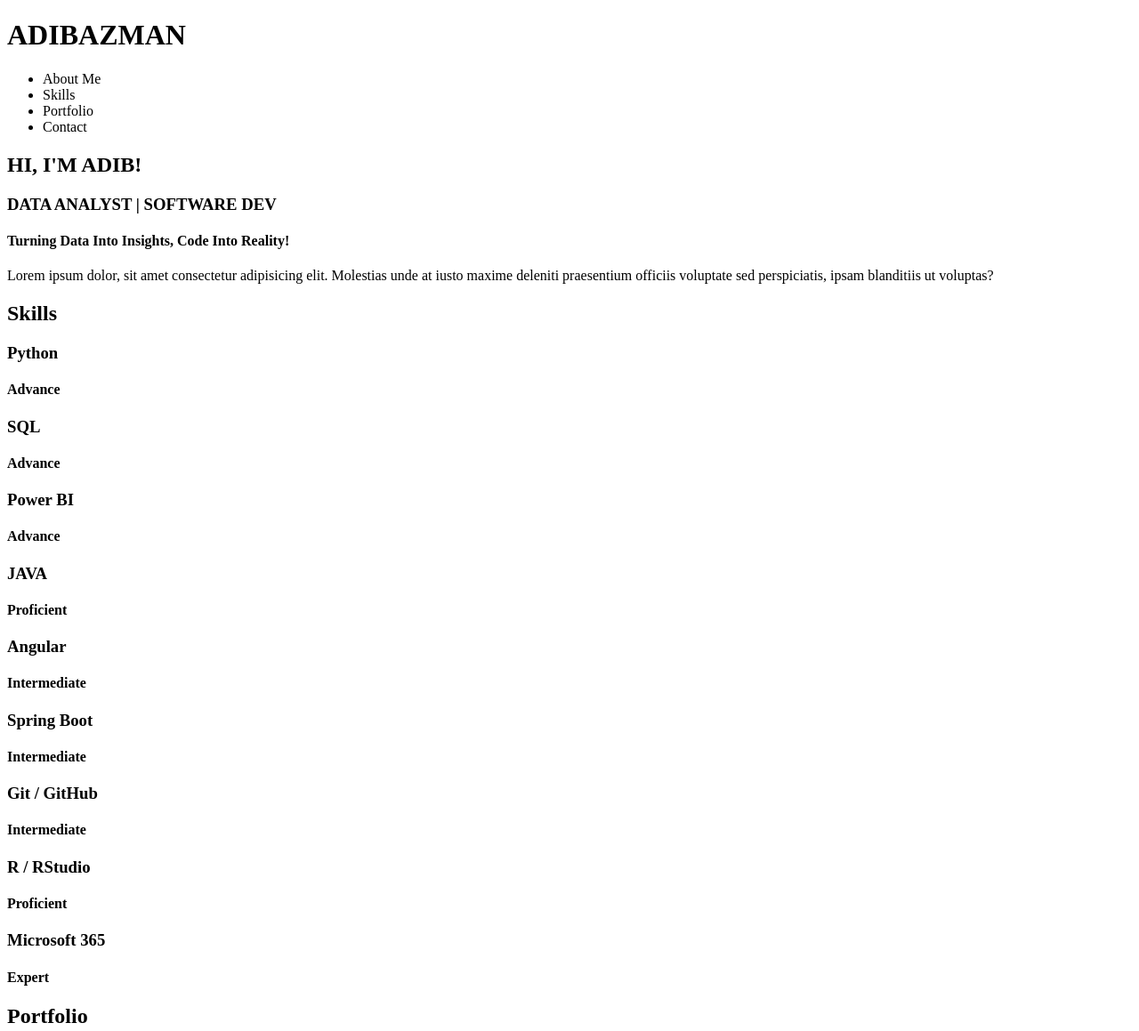
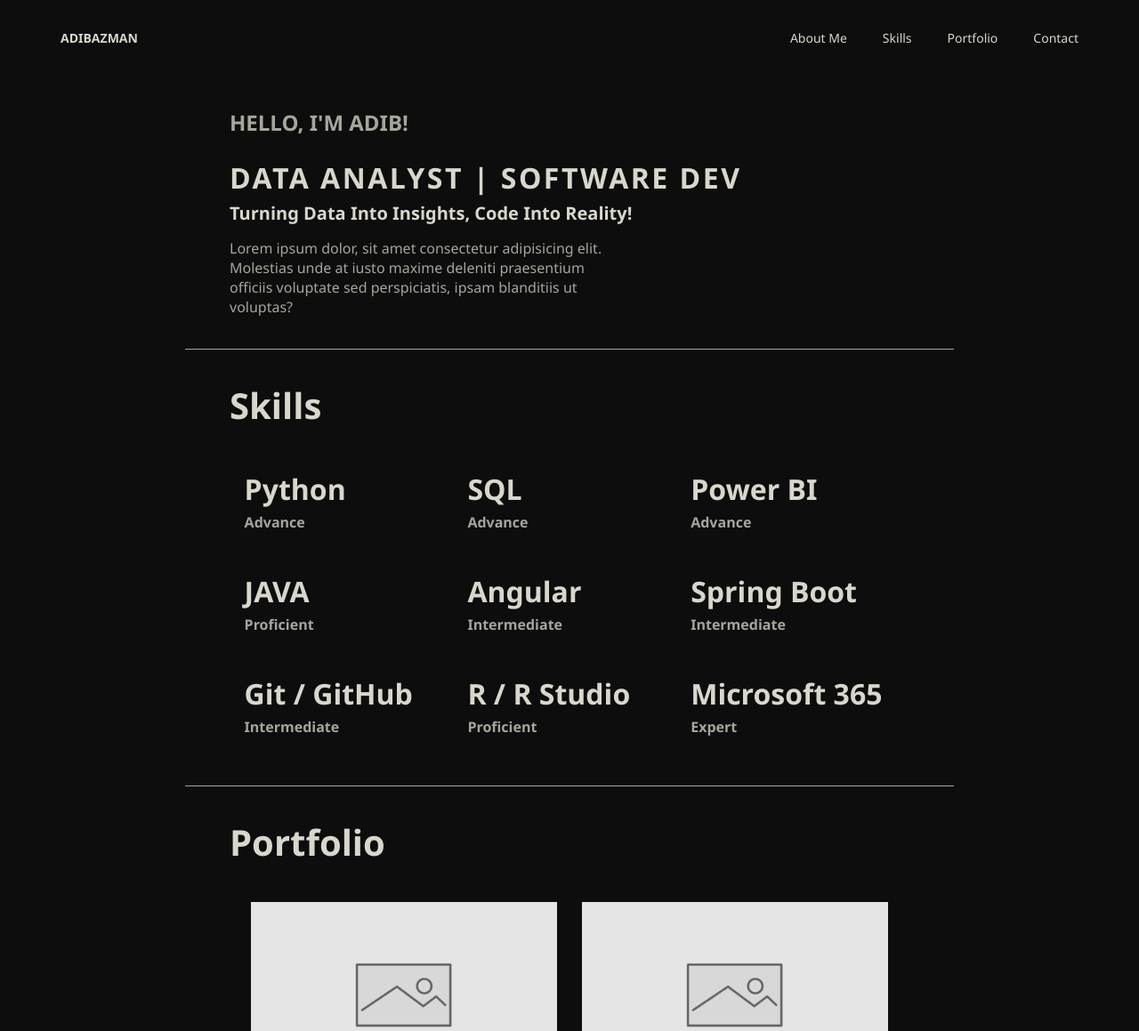
Before and after one commit to adibazmann/myportfolio, a plain HTML site: page index.html in a window 1280 px wide. Shown: the top 1159 px of the page at 89% size. Drawn offline with Linux system fonts and the light colour scheme.

Commit message:
CSS styles added

```diff
--- a/index.html
+++ b/index.html
@@ -9,13 +9,13 @@
 <body>
     <header id="main-header">
         <div class="header">
-            <h1 class="title">ADIBAZMAN</h1>
+            <p class="title">ADIBAZMAN</p>
             <nav id="navbar">
                 <ul class="navbarlist">
-                    <li class="page">About Me</li>
-                    <li class="page">Skills</li>
-                    <li class="page">Portfolio</li>
-                    <li class="page">Contact</li>
+                    <li class="page"><a href="">About Me</a></li>
+                    <li class="page"><a href="">Skills</a></li>
+                    <li class="page"><a href="">Portfolio</a></li>
+                    <li class="page"><a href="">Contact</a></li>
                 </ul>
             </nav>
         </div>
@@ -23,55 +23,62 @@
 
     <section id="hero">
         <div class="container">
-            <h2 class="greetings">HI, I'M ADIB!</h2>
-            <h3 class="role">DATA ANALYST | SOFTWARE DEV</h3>
-            <h4 class="motto">Turning Data Into Insights, Code Into Reality!</h4>
+            <div class="herotext">
+                <p class="greetings">HELLO, I'M ADIB!</h2>
+                <p class="role">DATA ANALYST | SOFTWARE DEV</p>
+                <p class="motto">Turning Data Into Insights, Code Into Reality!</p>
                 <p class="summary">
                     Lorem ipsum dolor, sit amet consectetur adipisicing elit.
                     Molestias unde at iusto maxime deleniti praesentium officiis
                     voluptate sed perspiciatis, ipsam blanditiis ut voluptas?
                 </p>
             </div>
+            <div class="heropic">
+
+            </div>
+        </div>
     </section>
 
     <section id="skills">
         <div class="container">
             <h2>Skills</h2>
+            <div class="skillboxes">
                 <div class="skillbox">
-                <h3 class="skill">Python</h3>
-                <h4 class="exp">Advance</h4>
+                    <p class="skill">Python</p>
+                    <p class="exp">Advance</p>
                 </div>
                 <div class="skillbox">
-                <h3 class="skill">SQL</h3>
-                <h4 class="exp">Advance</h4>
+                    <p class="skill">SQL</p>
+                    <p class="exp">Advance</p>
                 </div>
                 <div class="skillbox">
-                <h3 class="skill">Power BI</h3>
-                <h4 class="exp">Advance</h4>
+                    <p class="skill">Power BI</p>
+                    <p class="exp">Advance</p>
                 </div>
                 <div class="skillbox">
-                <h3 class="skill">JAVA</h3>
-                <h4 class="exp">Proficient</h4>
+                    <p class="skill">JAVA</p>
+                    <p class="exp">Proficient</p>
                 </div>
                 <div class="skillbox">
-                <h3 class="skill">Angular</h3>
-                <h4 class="exp">Intermediate</h4>
+                    <p class="skill">Angular</p>
+                    <p class="exp">Intermediate</p>
                 </div>
                 <div class="skillbox">
-                <h3 class="skill">Spring Boot</h3>
-                <h4 class="exp">Intermediate</h4>
+                    <p class="skill">Spring Boot</p>
+                    <p class="exp">Intermediate</p>
                 </div>
                 <div class="skillbox">
-                <h3 class="skill">Git / GitHub</h3>
-                <h4 class="exp">Intermediate</h4>
+                    <p class="skill">Git / GitHub</p>
+                    <p class="exp">Intermediate</p>
                 </div>
                 <div class="skillbox">
-                <h3 class="skill">R / RStudio</h3>
-                <h4 class="exp">Proficient</h4>
+                    <p class="skill">R / R Studio</p>
+                    <p class="exp">Proficient</p>
                 </div>
                 <div class="skillbox">
-                <h3 class="skill">Microsoft 365</h3>
-                <h4 class="exp">Expert</h4>
+                    <p class="skill">Microsoft 365</p>
+                    <p class="exp">Expert</p>
+                </div>
             </div>
         </div>
     </section>
@@ -79,9 +86,10 @@
     <section id="projects">
         <div class="container">
             <h2>Portfolio</h2>
-            <div class="projectcard">
+            <div class="projectcards">
+                <div class="card">
                     <img src="images/project-img.jpeg" class="projectimg">
-                <h4 class="projecttitle">Project 1</h4>
+                    <p class="projecttitle">Project 1</p>
                     <p class="projectsum">lorem
                         Lorem ipsum dolor sit amet, consectetur adipisicing elit.
                         Minus doloribus at hic quia rem facere iste in illum!
@@ -89,9 +97,9 @@
                         maiores dolore eveniet.
                     </p>
                 </div>
-            <div class="projectcard">
+                <div class="card">
                     <img src="images/project-img.jpeg" class="projectimg">
-                <h4 class="projecttitle">Project 2</h4>
+                    <p class="projecttitle">Project 2</p>
                     <p class="projectsum">lorem
                         Lorem ipsum dolor sit amet, consectetur adipisicing elit.
                         Minus doloribus at hic quia rem facere iste in illum!
@@ -99,9 +107,9 @@
                         maiores dolore eveniet.
                     </p>
                 </div>
-            <div class="projectcard">
+                <div class="card">
                     <img src="images/project-img.jpeg" class="projectimg">
-                <h4 class="projecttitle">Project 3</h4>
+                    <p class="projecttitle">Project 3</p>
                     <p class="projectsum">lorem
                         Lorem ipsum dolor sit amet, consectetur adipisicing elit.
                         Minus doloribus at hic quia rem facere iste in illum!
@@ -109,9 +117,9 @@
                         maiores dolore eveniet.
                     </p>
                 </div>
-            <div class="projectcard">
+                <div class="card">
                     <img src="images/project-img.jpeg" class="projectimg">
-                <h4 class="projecttitle">Project 4</h4>
+                    <p class="projecttitle">Project 4</p>
                     <p class="projectsum">lorem
                         Lorem ipsum dolor sit amet, consectetur adipisicing elit.
                         Minus doloribus at hic quia rem facere iste in illum!
@@ -120,11 +128,13 @@
                     </p>
                 </div>
             </div>
+        </div>
     </section>
 
     <section id="contact">
         <div class="container">
             <h2>Contact</h2>
+            <div class="contactboxes">
                 <div class="contactbox">
                     <img src="images/project-img.jpeg" class="contactlogo">
                     <p class="contactinfo">Shah Alam, Malaysia</p>
@@ -138,8 +148,9 @@
                     <p class="contactinfo">nikadibfitri.azman@gmail.com</p>
                 </div>
             </div>
+        </div>
     </section>
 
-    <footer>Copyright &copy; 2025, Nik Adib Fitri Azman</footer>
+    <footer id="main-footer">© 2025 by ADIBAZMAN. All rights reserved.</footer>
   </body>
 </html>
--- a/style.css
+++ b/style.css
@@ -0,0 +1,207 @@
+body{
+    /*background-color: #262626;*/
+    background-color: #0D0D0D;
+    color: #D9D7CC;
+    font-family:'Segoe UI', Tahoma, Geneva, Verdana, sans-serif;
+}
+
+a{
+    text-decoration: none;
+    color: inherit;
+}
+
+.container{
+    margin: 0 200px;
+}
+
+#main-header{
+    background-color: #0D0D0D;
+    height: 100;
+}
+
+#main-header .header{
+    padding: 25px 60px;
+    display: flex;
+    justify-items: flex-start;
+    font-size: 14px;
+}
+
+.header .title{
+    margin: 0;
+    font-weight: 600;
+}
+
+.header #navbar{
+    margin-left: auto;
+}
+
+#navbar .navbarlist{
+    margin: 0;
+    padding: 0;
+    display: flex;
+    justify-content: center;
+}
+
+#navbar .navbarlist .page{
+    margin-left: 40px;
+    list-style: none;
+}
+
+#hero .container{
+    display: flex;
+    align-content: center;
+    justify-content: start;
+    padding: 20px 0;
+}
+
+#hero .container .herotext{
+    margin-left: 50px;
+}
+
+#hero .herotext .greetings{
+    color: #A5A69C;
+    font-size: 24px;
+    font-weight: 600;
+}
+
+#hero .herotext .role{
+    margin-top: 15px;
+    margin-bottom: 5px;
+    font-size: 32px;
+    font-weight: 800;
+    letter-spacing: 2.5px;
+}
+
+#hero .herotext .motto{
+    margin: 0;
+    font-size: 20px;
+    font-weight: 600;
+}
+
+#hero .herotext .summary{
+    margin-top: 15px;
+    font-size: 16px;
+    color: #A5A69C;
+    width: 450px;
+}
+
+#hero .container .heropic{
+    margin-left: auto;
+}
+
+#skills .container{
+    border-top: 1.5px #A5A69C solid;
+    border-bottom: 1.5px #A5A69C solid;
+    padding: 10px 50px;
+    padding-bottom: 30px;
+}
+
+#skills .container h2{
+    margin: 25px 0;
+    font-size: 40px;
+}
+
+#skills .container .skillboxes{
+    display: flex;
+    justify-content: space-evenly;
+    align-content: center;
+    flex-wrap: wrap;
+}
+
+.skillboxes .skillbox{
+    width: 30%;
+    margin: 20px 5px;
+}
+
+.skillbox .skill{
+    margin: 0;
+    font-size: 32px;
+    font-weight: 600;
+}
+
+.skillbox .exp{
+    margin: 5px 0px;
+    font-size: 16px;
+    font-weight: 600;
+    color: #A5A69C;
+}
+
+#projects .container{
+    border-bottom: 1.5px #A5A69C solid;
+    padding: 10px 50px;
+    padding-bottom: 30px;
+}
+
+#projects .container h2{
+    margin: 25px 0;
+    font-size: 40px;
+}
+
+#projects .container .projectcards{
+    display: flex;
+    justify-content: space-evenly;
+    align-content: center;
+    flex-wrap: wrap;
+}
+
+.projectcards .card{
+    width: 45%;
+    margin: 15px 5px;
+}
+
+.card .projectimg{
+    width: 100%;
+}
+
+.card .projecttitle{
+    margin: 10px 0 0 0;
+    font-size: 24px;
+    font-weight: 600;
+}
+
+.card .projectsum{
+    margin: 5px 0 0 0;
+    font-size: 16px;
+    color: #A5A69C;
+}
+
+#contact .container{
+    border-bottom: 1.5px #A5A69C solid;
+    padding: 10px 50px;
+    padding-bottom: 30px;
+}
+
+#contact .container h2{
+    margin: 25px 0;
+    font-size: 40px;
+}
+
+#contact .container .contactboxes{
+    display: flex;
+    justify-content: space-evenly;
+    align-content: center;
+    flex-wrap: wrap;
+}
+
+.contactboxes .contactbox{
+    width: 30%;
+    margin: 15px 5px;
+}
+
+.contactbox .contactlogo{
+    width: 100%;
+}
+
+.contactbox .contactinfo{
+    font-size: 16px;
+    text-align: center;
+}
+
+#main-footer{
+    height: 100;
+    margin: 50px;
+    background-color: #0D0D0D;
+    color: #D9D7CC;
+    font-size: 14px;
+    text-align: center;
+}
```
Lines whose indentation alone changed are shown as unchanged.
